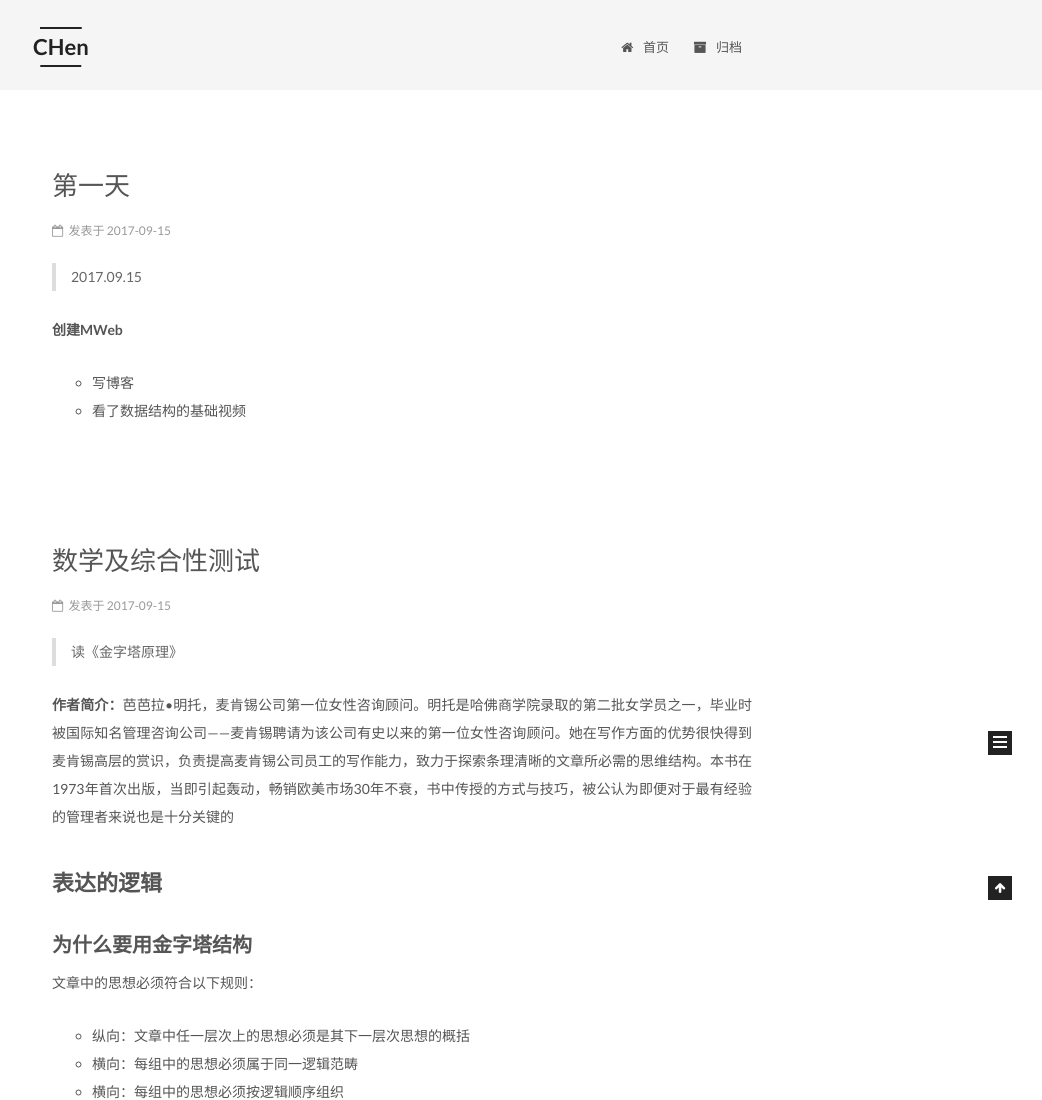
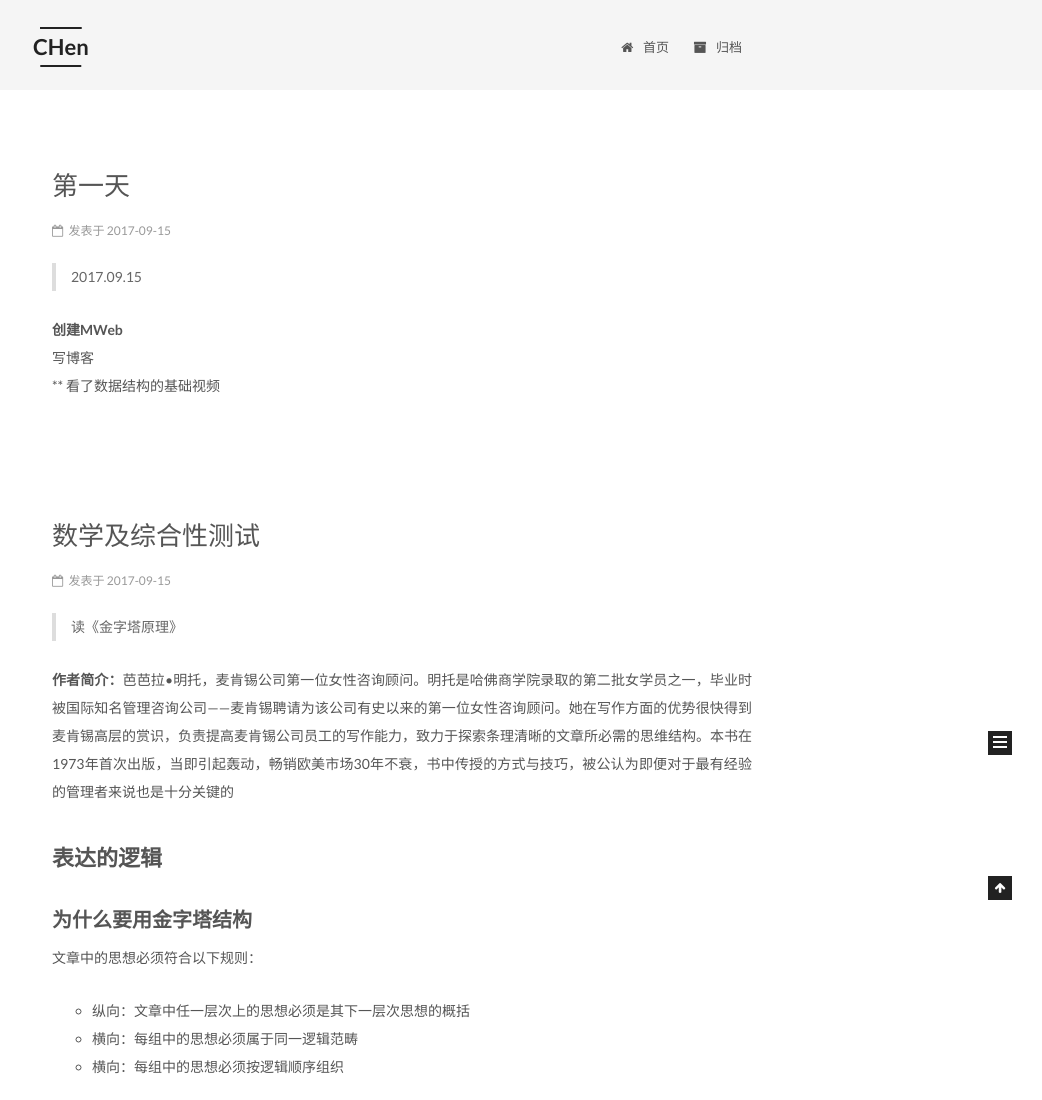
Before and after one commit to CHenjunya/CHenjunya.github.io, a plain HTML site: page index.html in a window 1280 px wide. Shown: the top 1100 px of the page, without its empty margins (238-1280 px from the left). Drawn offline with Linux system fonts and the light colour scheme.

Commit message:
Site updated: 2017-09-15 21:27:19

```diff
--- a/css/main.css
+++ b/css/main.css
@@ -1818,7 +1818,7 @@ pre .javascript .function {
   width: 4px;
   height: 4px;
   border-radius: 50%;
-  background: #8ff4f2;
+  background: #8b00cc;
 }
 .links-of-blogroll {
   font-size: 13px;
--- a/index.html
+++ b/index.html
@@ -319,11 +319,7 @@
             <blockquote>
 <p>2017.09.15</p>
 </blockquote>
-<p><strong> 创建MWeb</strong></p>
-<ul>
-<li>写博客</li>
-<li>看了数据结构的基础视频</li>
-</ul>
+<p><strong> 创建MWeb</strong><br> 写博客<br>** 看了数据结构的基础视频</p>
 
 
 
```
Also changed, not shown: 2017/09/15/第一天/index.html (+5 -9 lines).
